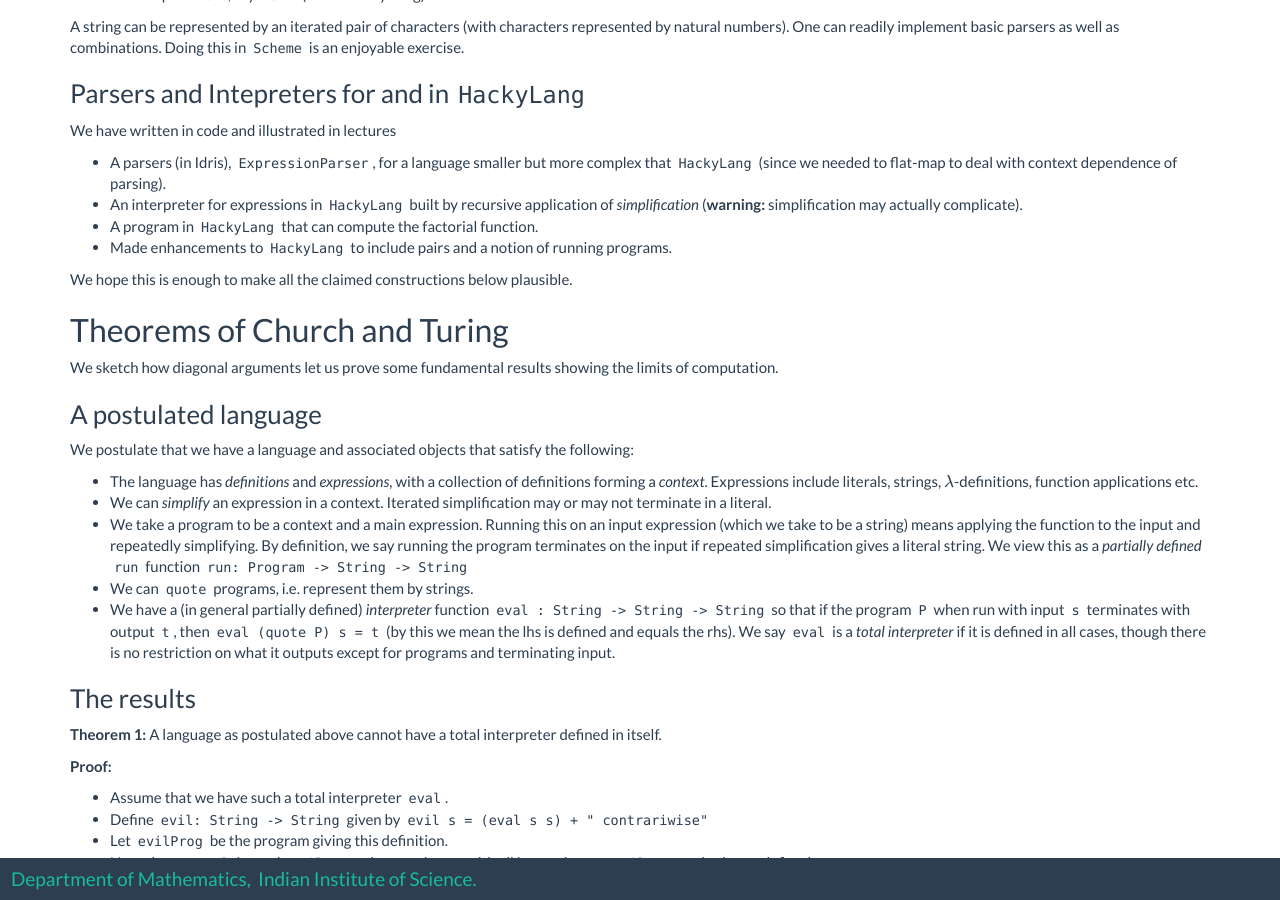
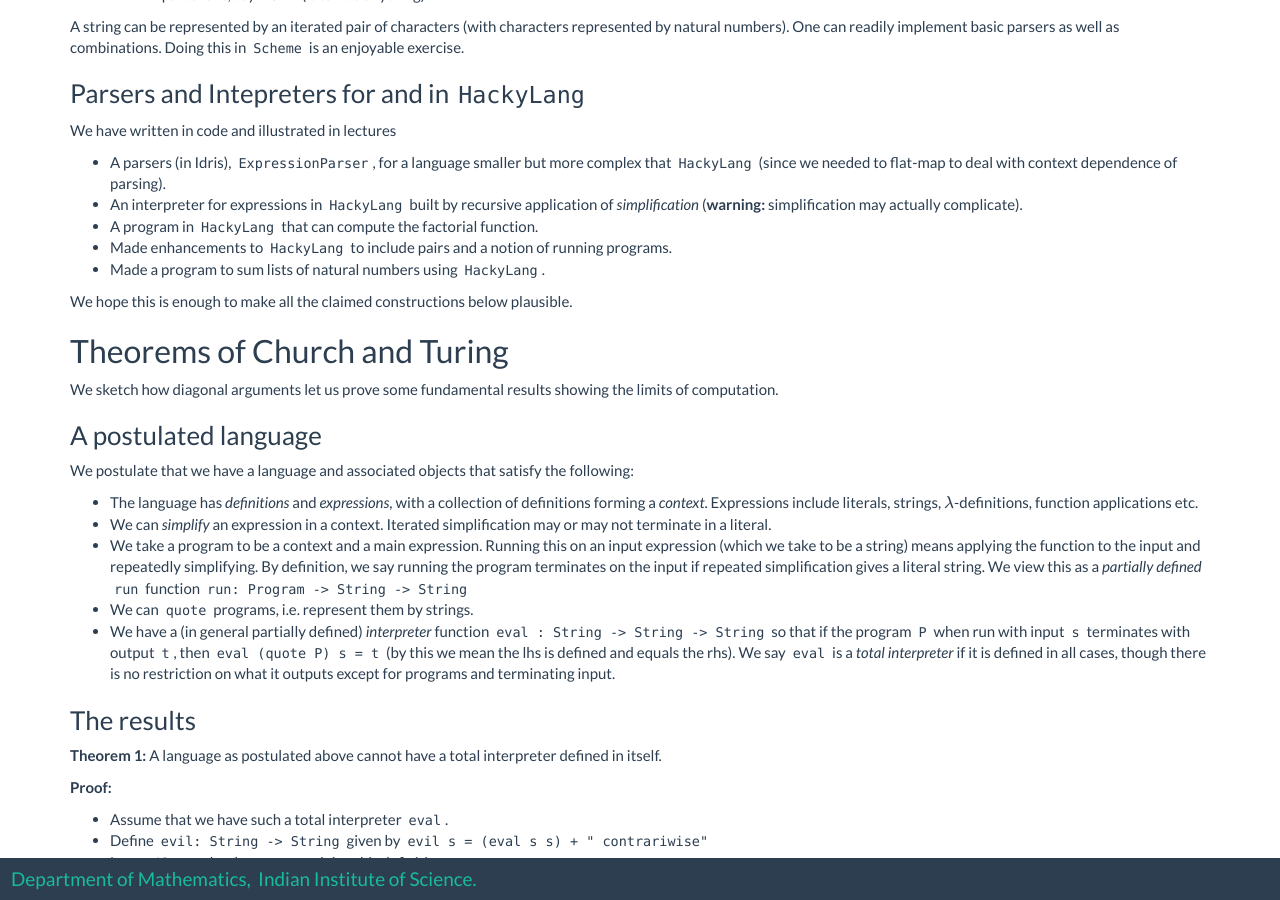
Before and after one commit to siddhartha-gadgil/LTS2019, a Jekyll site: the page built from _notes/languages-and-limits.md, in a window 1280 px wide and 900 px high, scrolled down 761 px. Built offline with Jekyll 4.4.1, drawn with Linux system fonts in a browser that asks for light colours; nearby versions of some CDN libraries; formulas are drawn with MathJax 3.

Commit message:
report of summing list

```diff
--- a/_notes/languages-and-limits.md
+++ b/_notes/languages-and-limits.md
@@ -36,6 +36,7 @@ We have written in code and illustrated in lectures
 * An interpreter for expressions in `HackyLang` built by recursive application of _simplification_ (__warning:__ simplification may actually complicate).
 * A program in `HackyLang` that can compute the factorial function.
 * Made enhancements to `HackyLang` to include pairs and a notion of running programs.
+* Made a program to sum lists of natural numbers using `HackyLang`.
 
 We hope this is enough to make all the claimed constructions below plausible.
 
```
